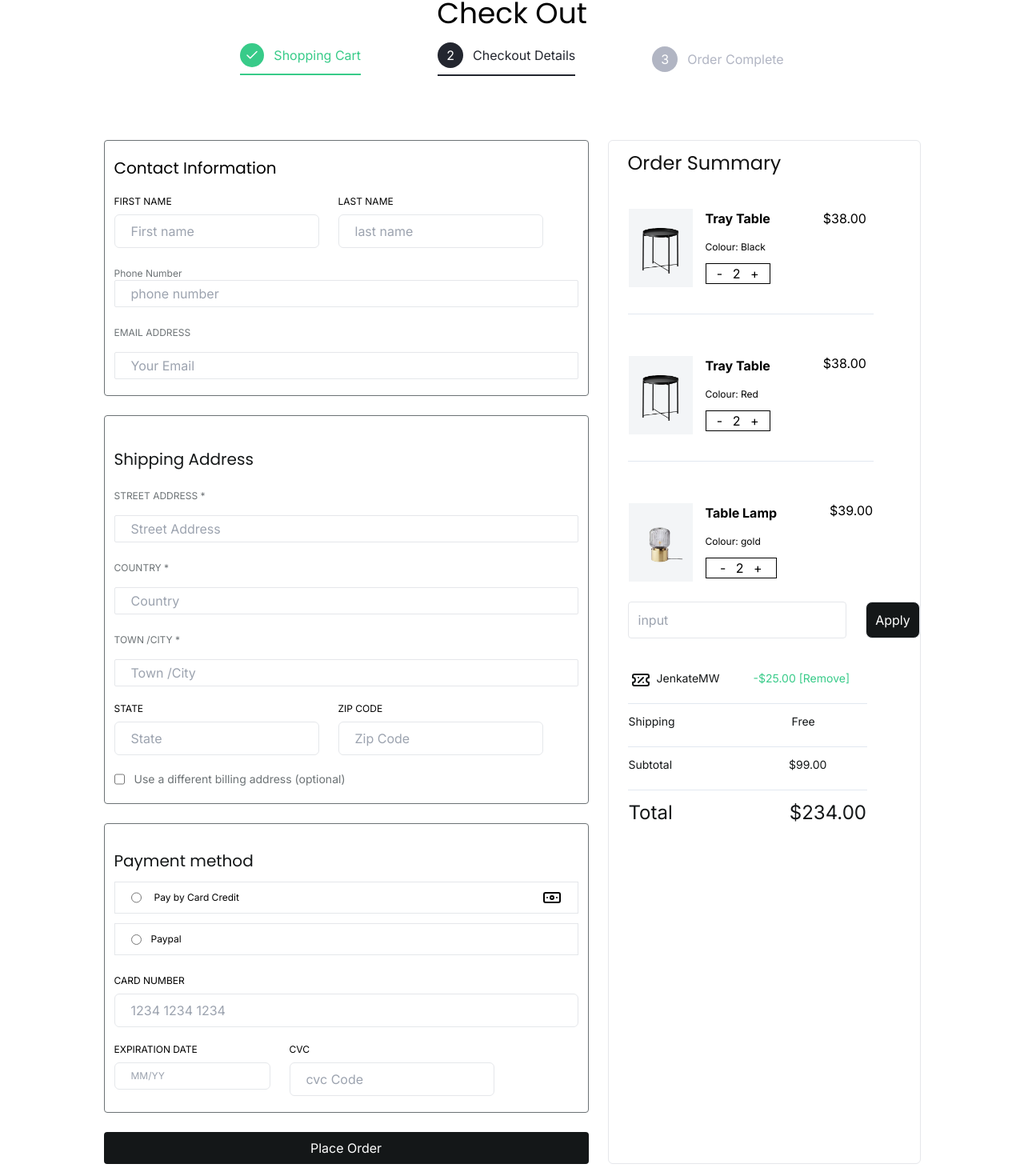
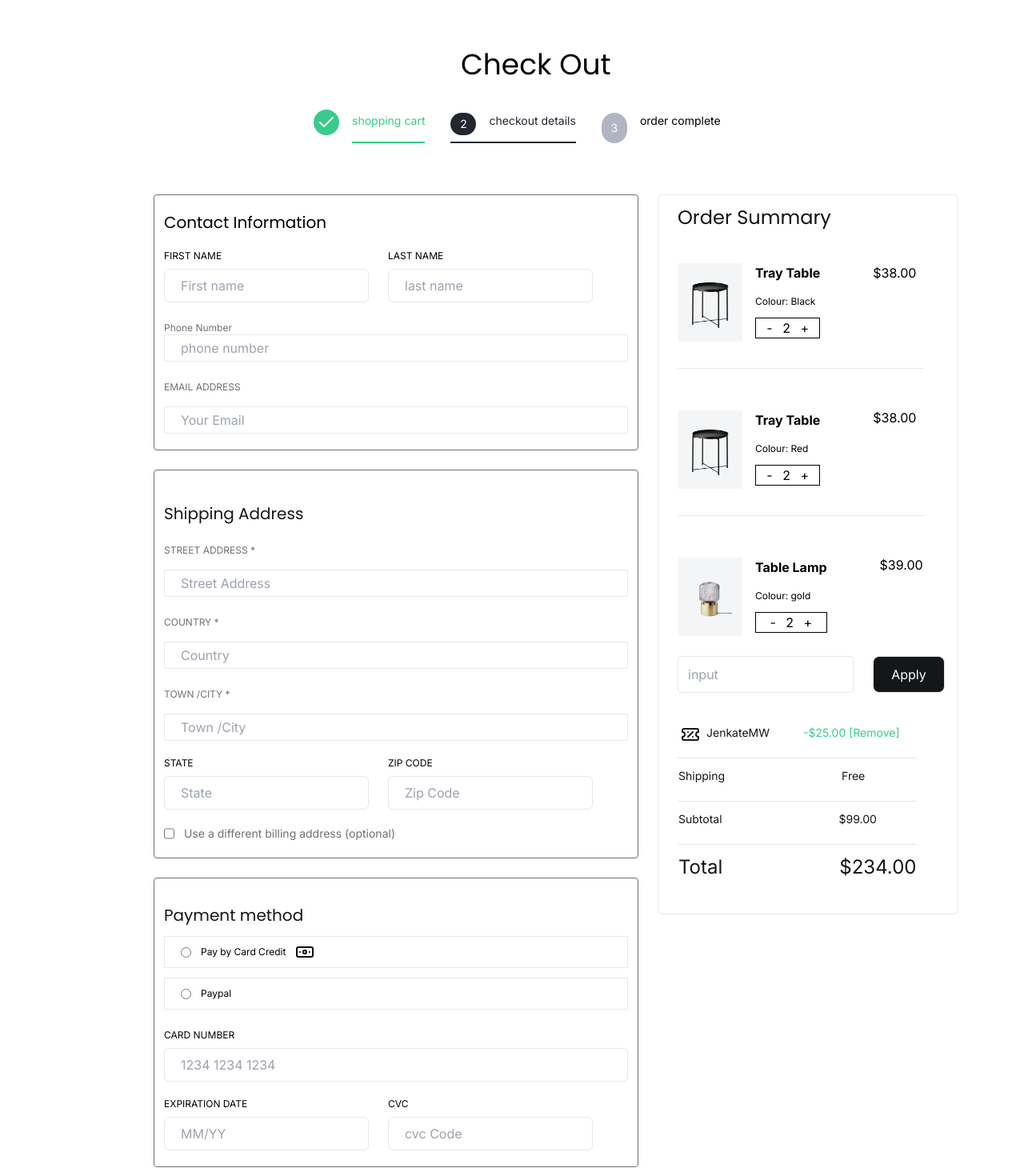
Before and after one commit to jeremiah-olisa/Deele, a Vue app: page /checkout in a window 1280 px wide. Shown: the part 108-1578 px from the top of the page at 80% size. Built offline with nearby package versions, Linux system fonts and the light colour scheme.

Commit message:
uploaded my checkout page

```diff
--- a/src/views/CheckOutDetailsView.vue
+++ b/src/views/CheckOutDetailsView.vue
@@ -1,63 +1,57 @@
 <script setup lang="ts">
 import NavigationBar from '@/components/layout/NavigationBar.vue'
-import { Check } from 'lucide-vue-next'
-import { Banknote } from 'lucide-vue-next'
-import { TicketPercent } from 'lucide-vue-next'
-import CartMenu from '@/components/Cart/CartMenu.vue'
+import { Check } from 'lucide-vue-next';
+import { Banknote } from 'lucide-vue-next';
+import { TicketPercent } from 'lucide-vue-next';
 </script>
 
+
+
 <template>
-  <section class="px-20">
+    <section class="ps-20 pe-20">
       <NavigationBar />
     </section>
-  <section class="flex items-center justify-center w-full px-16 xl:px-0 bg-[#FFFFFF]">
-    <div class="flex flex-col gap-4">
-      <h1 class="text-[#000000] text-center text-4xl font-poppins">Check Out</h1>
-      <div class="flex flex-row items-center justify-center gap-24">
-        <CartMenu name="Shopping Cart" to="/cart" :page="1" status="done" />
-        <CartMenu name="Checkout Details" :page="2" status="current" to="/checkout" />
-        <CartMenu to="cart-order" name="Order Complete" :page="3" status="pending" />
+    <section class="w-full h-[1700px] bg-[#FFFFFF]">
+      <div class="ml-48 pt-16">
+        <div class="px-44 ml-52 ">
+          <h1 class="text-[#000000] text-4xl font-poppins">Check Out</h1>
         </div>
-      <div class="flex max-sm:flex-col flex-row gap-6 my-16 w-full">
-        <div class="form">
-          <div class="box 1 border border-[#6C7275] rounded py-5 px-3">
+        <div class="flex flex-row gap-8 pt-10 relative px-10 ml-52">
+          <div class="flex font-inter text-sm text-[#38CB89] gap-4 border-b-2 pb-2 border-[#38CB89] ">
+            <button class="absolute -left-2 top-9 rounded-full bg-[#38CB89]  text-[#FCFCFD] p-1 w-8"><Check /></button>
+            <span> shopping cart</span>
+          </div>
+          <div class="flex gap-4 font-inter text-sm text-[#23262F] border-b-2 pb-2 border-[#23262F]">
+            <button class="-left-14 rounded-full bg-[#23262F]  text-[#FCFCFD] p-1 w-8">2</button>
+            <span>checkout details</span>
+          </div>
+          <div class="flex gap-4 text-sm font-inter">
+            <button class="sticky rounded-full bg-[#B1B5C3] text-[#FCFCFD] p-1 w-8">3</button>
+            <span>order complete</span>
+          </div>
+        </div>
+        <div class=" flex flex-row gap-6 mt-16">
+          <div class=" form ">
+            <div class=" box 1 border border-[#6C7275] rounded py-5 px-3">
               <form action="">
                 <h4 class="font-poppins text-xl text-[#000000]">Contact Information</h4>
-              <div class="flex max-md:flex-col gap-6 mt-5">
+                <div class="flex flex-row gap-6 mt-5">
                   <div class="flex flex-col">
-                  <div class="mb-2 text-xs"><label for="FIRST NAME"> FIRST NAME</label></div>
-                  <div class="h-auto pt-2 pb-2 pl-5 border rounded-md">
-                    <input type="text" placeholder="First name" required />
+                    <div class="mb-2 text-xs"><label for="FIRST NAME"> FIRST NAME</label> </div>
+                    <div class="h-auto pt-2 pb-2 pl-5 border rounded-md "><input type="text" placeholder="First name" required></div>
+                  </div>
+                  <div class="flex flex-col">
+                    <div class="mb-2 text-xs"><label for="LAST NAME"> LAST NAME</label> </div>
+                    <div class="h-auto pt-2 pb-2 pl-5 border rounded-md "><input type="text" placeholder="last name" required></div>
                   </div>
                 </div>
                 <div class="flex flex-col">
-                  <div class="mb-2 text-xs"><label for="LAST NAME"> LAST NAME</label></div>
-                  <div class="h-auto pt-2 pb-2 pl-5 border rounded-md">
-                    <input type="text" placeholder="last name" required />
-                  </div>
-                </div>
-              </div>
-              <div class="flex flex-col">
-                <label class="text-xs font-inter text-[#6C7275] mt-6" for="phone number"
-                  >Phone Number</label
-                >
-                <input
-                  class="border rounded-sm w-full h-auto pl-5 py-1"
-                  type="text"
-                  placeholder="phone number"
-                  required
-                />
+                  <label class="text-xs font-inter text-[#6C7275] mt-6 " for="phone number">Phone Number</label>
+                  <input class="border rounded-sm w-full h-auto pl-5 py-1" type="text" placeholder="phone number" required>
                 </div>
                 <div class="flex flex-col gap-4">
-                <label class="text-xs font-inter text-[#6C7275] mt-6" for="EMAIL ADDRESS"
-                  >EMAIL ADDRESS</label
-                >
-                <input
-                  class="border rounded-sm w-full h-auto pl-5 py-1"
-                  type="email"
-                  placeholder="Your Email"
-                  required
-                />
+                  <label class="text-xs font-inter text-[#6C7275] mt-6 " for="EMAIL ADDRESS">EMAIL ADDRESS</label>
+                  <input class="border rounded-sm w-full h-auto pl-5 py-1" type="email" placeholder="Your Email" required>
                 </div>
               </form>
             </div>
@@ -65,57 +59,30 @@ import CartMenu from '@/components/Cart/CartMenu.vue'
             <form action="">
               <h4 class="font-poppins text-xl text-[#141718] mt-5">Shipping Address</h4>
               <div class="flex flex-col gap-4">
-                <label class="text-xs font-inter text-[#6C7275] mt-6" for="STREET ADDRESS"
-                  >STREET ADDRESS *</label
-                >
-                <input
-                  class="border rounded-sm w-full h-auto pl-5 py-1"
-                  type="text"
-                  placeholder="Street Address"
-                  required
-                />
+                <label class="text-xs font-inter text-[#6C7275] mt-6 " for="STREET ADDRESS">STREET ADDRESS *</label>
+                <input class="border rounded-sm w-full h-auto pl-5 py-1" type="text" placeholder="Street Address" required>
               </div>
               <div class="flex flex-col gap-4">
-                <label class="text-xs font-inter text-[#6C7275] mt-6" for="COUNTRY"
-                  >COUNTRY *</label
-                >
-                <input
-                  class="border rounded-sm w-full h-auto pl-5 py-1"
-                  type="text"
-                  placeholder="Country"
-                  required
-                />
+                <label class="text-xs font-inter text-[#6C7275] mt-6 " for="COUNTRY">COUNTRY *</label>
+                <input class="border rounded-sm w-full h-auto pl-5 py-1" type="text" placeholder="Country" required>
               </div>
               <div class="flex flex-col gap-4">
-                <label class="text-xs font-inter text-[#6C7275] mt-6" for=" TOWN / CITY"
-                  >TOWN /CITY *</label
-                >
-                <input
-                  class="border rounded-sm w-full h-auto pl-5 py-1"
-                  type="text"
-                  placeholder="Town /City"
-                  required
-                />
+                <label class="text-xs font-inter text-[#6C7275] mt-6 " for=" TOWN / CITY">TOWN /CITY *</label>
+                <input class="border rounded-sm w-full h-auto pl-5 py-1" type="text" placeholder="Town /City" required>
               </div>
-              <div class="flex max-md:flex-col gap-6 mt-5">
+              <div class="flex flex-row gap-6 mt-5">
                 <div class="flex flex-col">
-                  <div class="mb-2 text-xs"><label for="STATE"> STATE</label></div>
-                  <div class="h-auto pt-2 pb-2 pl-5 border rounded-md">
-                    <input type="text" placeholder="State" required />
-                  </div>
+                  <div class="mb-2 text-xs"><label for="STATE"> STATE</label> </div>
+                  <div class="h-auto pt-2 pb-2 pl-5 border rounded-md "><input type="text" placeholder="State" required></div>
                 </div>
                 <div class="flex flex-col">
-                  <div class="mb-2 text-xs"><label for="ZIP CODE"> ZIP CODE</label></div>
-                  <div class="h-auto pt-2 pb-2 pl-5 border rounded-md">
-                    <input type="text" placeholder="Zip Code" required />
-                  </div>
+                  <div class="mb-2 text-xs"><label for="ZIP CODE"> ZIP CODE</label> </div>
+                  <div class="h-auto pt-2 pb-2 pl-5 border rounded-md "><input type="text" placeholder="Zip Code" required></div>
                 </div>
               </div>
               <div class="flex flex-row gap-3 mt-5">
-                <input type="checkbox" name="" id="checkout" />
-                <p class="font-inter text-sm text-[#6C7275]">
-                  Use a different billing address (optional)
-                </p>
+                <input type="checkbox" name="" id="checkout">
+                <p class="font-inter text-sm text-[#6C7275]">Use a different billing address (optional)</p>
               </div>
             </form>
           </div>
@@ -123,66 +90,43 @@ import CartMenu from '@/components/Cart/CartMenu.vue'
             <form action="">
               <h4 class="font-poppins text-xl text-[#141718] mt-3">Payment method</h4>
               <div class="flex flex-col">
-                <div
-                  class="flex justify-between border w-[580px] h-[40px] pl-5 pr-5 mt-3 items-center"
-                >
-                  <div class="flex gap-4">
-                    <input type="radio" name="card" id="radio" />
-                    <label class="font-inter text-xs" for="Pay by Card Credit"
-                      >Pay by Card Credit</label
-                    >
+                <div class="flex gap-3 border w-[580px] h-[40px] pl-5 mt-3 items-center ">
+                  <input type="radio" name="card" id="radio">
+                  <label class="font-inter text-xs"  for="Pay by Card Credit">Pay by Card Credit</label>
+                  <Banknote   :size="24" />
                 </div>
-                  <div>
-                    <Banknote :size="24" />
+                <div class="flex gap-3 border w-[580px] h-[40px] pl-5 mt-3 items-center ">
+                  <input type="radio" name="card" id="radio">
+                  <label class="font-inter text-xs"  for="Paypal">Paypal</label>
                 </div>
+                <input class="border-0 bg-transparent " type="text" name="" id="">
+                <div class="flex flex-col">
+                  <div class="mb-2 text-xs"><label for="CARD NUMBER"> CARD NUMBER</label> </div>
+                  <div class="h-auto pt-2 pb-2 pl-5 border rounded-md "><input type="text" placeholder="1234 1234 1234" required></div>
                 </div>
-                <div class="flex gap-3 border w-[580px] h-[40px] pl-5 mt-3 items-center">
-                  <input type="radio" name="card" id="radio" />
-                  <label class="font-inter text-xs" for="Paypal">Paypal</label>
-                </div>
-                <input class="border-0 bg-transparent" type="text" name="" id="" />
+                <div class="flex flex-row gap-6 mt-5">
                   <div class="flex flex-col">
-                  <div class="mb-2 text-xs"><label for="CARD NUMBER"> CARD NUMBER</label></div>
-                  <div class="h-auto pt-2 pb-2 pl-5 border rounded-md">
-                    <input type="text" placeholder="1234 1234 1234" required />
-                  </div>
-                </div>
-                <div class="flex max-md:flex-col gap-6 mt-5">
-                  <div class="flex text-xs gap-2 flex-col">
-                    <label class="" for="EXPIRATION DATE"> EXPIRATION DATE</label>
-                    <input
-                      class="h-auto pt-2 pb-2 pl-5 border rounded-md"
-                      type="text"
-                      placeholder="MM/YY"
-                      required
-                    />
+                    <div class="mb-2 text-xs"><label for="EXPIRATION DATE"> EXPIRATION DATE</label> </div>
+                    <div class="h-auto pt-2 pb-2 pl-5 border rounded-md "><input type="text" placeholder="MM/YY" required></div>
                   </div>
                   <div class="flex flex-col">
-                    <div class="mb-2 text-xs"><label for="CVC"> CVC</label></div>
-                    <div class="h-auto pt-2 pb-2 pl-5 border rounded-md">
-                      <input type="text" placeholder="cvc Code" required />
-                    </div>
+                    <div class="mb-2 text-xs"><label for="CVC"> CVC</label> </div>
+                    <div class="h-auto pt-2 pb-2 pl-5 border rounded-md "><input type="text" placeholder="cvc Code" required></div>
                   </div>
                 </div>
               </div>
             </form>
           </div>
-          <button class="font-inter w-full h-10 mt-6 bg-[#141718] text-[#FFFFFF] rounded">
-            Place Order
-          </button>
+          <button class=" font-inter text-xs w-[580px] h-[30px] mt-6 bg-[#141718] text-[#FFFFFF] rounded">Place Order</button>
         </div>
-        <div class="border rounded-md pl-6">
+        <div class="h-[900px] w-[376px] border rounded-md pl-6">
           <h2 class="mt-3 font-poppins text-2xl text-[#121212]">Order Summary</h2>
           <table class="mt-10">
-            <tbody class="flex flex-col gap-6 divide-y divide-slate-200">
+            <tbody class="flex flex-col gap-6 divide-y divide-slate-200 ">
               <tr class="flex gap-16">
                 <td>
-                  <div class="flex gap-4">
-                    <img
-                      class="w-[80px] h-[98px]"
-                      src="./../assets/images/Black_tray_table.png"
-                      alt="Tray Table"
-                    />
+                  <div class="flex gap-4 ">
+                    <img class="w-[80px] h-[98px]" src="./../assets/images/Black_tray_table.png" alt="Tray Table">
                     <div class="flex flex-col gap-2">
                       <span class="font-bold pb-2">Tray Table</span>
                       <span class="text-xs pb-1">Colour: Black</span>
@@ -199,14 +143,10 @@ import CartMenu from '@/components/Cart/CartMenu.vue'
                   </div>
                 </td>
               </tr>
-              <tr class="flex gap-16 mt-2">
+              <tr class=" flex gap-16 mt-2 ">
                 <td class="mt-4 pt-9">
-                  <div class="flex gap-4">
-                    <img
-                      class="w-[80px] h-[98px]"
-                      src="./../assets/images/Black_tray_table.png"
-                      alt="Tray Table"
-                    />
+                  <div class="flex gap-4 ">
+                    <img class="w-[80px] h-[98px]" src="./../assets/images/Black_tray_table.png" alt="Tray Table">
                     <div class="flex flex-col gap-2">
                       <span class="font-bold pb-2">Tray Table</span>
                       <span class="text-xs pb-1">Colour: Red</span>
@@ -218,19 +158,15 @@ import CartMenu from '@/components/Cart/CartMenu.vue'
                   </div>
                 </td>
                 <td>
-                  <div class="pt-12">
+                  <div class="pt-12" >
                     <span>$38.00</span>
                   </div>
                 </td>
               </tr>
-              <tr class="flex gap-16 mt-2">
+              <tr class=" flex gap-16 mt-2">
                 <td class="mt-4 pt-9">
-                  <div class="flex gap-4">
-                    <img
-                      class="w-[80px] h-[98px]"
-                      src="./../assets/images/table_lamp2.png"
-                      alt="Table Lamp"
-                    />
+                  <div class="flex gap-4 ">
+                    <img class="w-[80px] h-[98px]" src="./../assets/images/table_lamp2.png" alt="Table Lamp">
                     <div class="flex flex-col gap-2">
                       <span class="font-bold pb-2">Table Lamp</span>
                       <span class="text-xs pb-1">Colour: gold</span>
@@ -250,25 +186,18 @@ import CartMenu from '@/components/Cart/CartMenu.vue'
             </tbody>
           </table>
           <div class="flex mt-6 gap-6">
-            <input
-              class="w-full h-[46px] border pl-3 rounded"
-              type="text"
-              placeholder="input"
-              required
-            />
-            <button class="w-[90px] h-[46px] border rounded-lg bg-[#141718] text-[#FFFFFF]">
-              Apply
-            </button>
+            <input class="w-[220px] h-[46px] border pl-3 rounded" type="text" placeholder="input" required>
+            <button class="w-[90px] h-[46px] border rounded-lg bg-[#141718] text-[#FFFFFF]">Apply</button>
           </div>
           <div class="w-[365px] h-[208px] mt-4">
             <table>
-              <tbody class="flex flex-col gap-5 divide-y divide-slate-200">
-                <tr class="flex gap-10 relative ml-4 font-inter text-sm">
-                  <td class="pt-6 pl-5 text-[#141718]">
-                    <TicketPercent class="absolute -left-3" /> JenkateMW
-                  </td>
-                  <td class="pt-6 text-[#38CB89]">-$25.00 [Remove]</td>
+              <tbody class=" flex flex-col gap-5 divide-y divide-slate-200">
+                <div class="flex relative ml-4">
+                  <tr class="flex gap-10 font-inter text-sm ">
+                    <td class="pt-6 pl-5 text-[#141718]"><TicketPercent class="absolute -left-3 " /> JenkateMW</td>
+                    <td class="pt-6 text-[#38CB89] ">-$25.00 [Remove]</td>
                   </tr>
+                </div>
                 <tr class="flex pt-1 gap-36 font-inter text-[#141718] text-sm">
                   <td class="pt-2">Shipping</td>
                   <td class="pt-2">Free</td>
@@ -284,8 +213,30 @@ import CartMenu from '@/components/Cart/CartMenu.vue'
               </tbody>
             </table>
           </div>
+
+
+
         </div>
+
+
+
+
+
       </div>
+
+
+
+
+
+
+
+
     </div>
     </section>
+
+
+
+
+
+
 </template>
```
Lines whose indentation alone changed are shown as unchanged.
